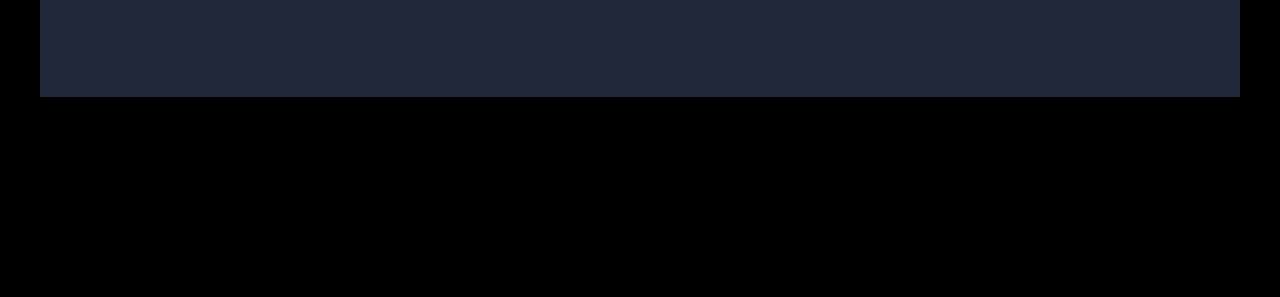
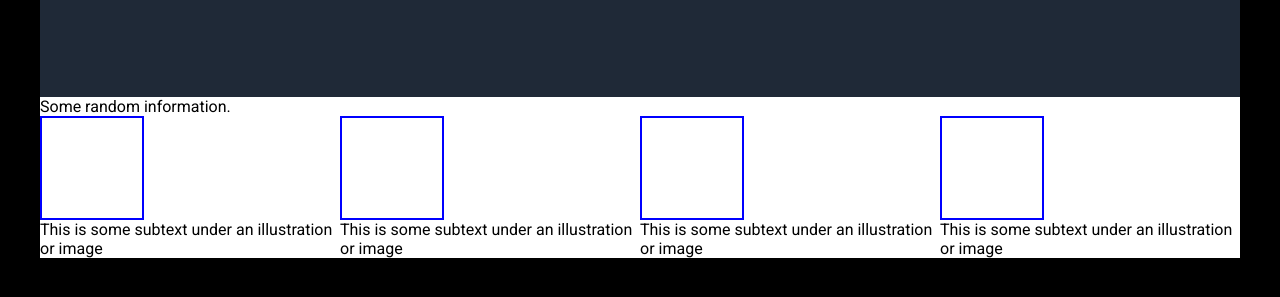
Before and after one commit to mdtagg/Odin-Project-Landing-Page, a plain HTML site: page index.html in a window 1280 px wide. Shown: the part 381-678 px from the top of the page. Drawn offline with Linux system fonts and the light colour scheme.

Commit message:
Information section elements added, basic styling added

```diff
--- a/index.html
+++ b/index.html
@@ -32,6 +32,37 @@
             </div>
         </div>
     </div>
+    <div class="info-container">
+        <div class="info-title">
+            <p>Some random information.</p>
+        </div>
+        <div class="info-pictures-container">
+            <div class="info-picture-element">
+                <div class="info-picture">
+
+                </div>
+                <p>This is some subtext under an illustration or image</p>
+            </div>
+            <div class="info-picture-element">
+                <div class="info-picture">
+
+                </div>
+                <p>This is some subtext under an illustration or image</p>
+            </div>
+            <div class="info-picture-element">
+                <div class="info-picture">
+
+                </div>
+                <p>This is some subtext under an illustration or image</p>
+            </div>
+            <div class="info-picture-element">
+                <div class="info-picture">
+
+                </div>
+                <p>This is some subtext under an illustration or image</p>
+            </div>
+
+        </div>
 
     </div>
 </body>
--- a/styles.css
+++ b/styles.css
@@ -74,3 +74,28 @@ ul a {
     justify-content: center;
     margin-right:50px;
 }
+
+
+.info-container {
+    display:flex;
+    flex-direction: column;
+    width:100%;
+    background-color:white;
+}
+
+.info-pictures-container {
+    display:flex;
+    justify-content: center;
+    align-items: center;
+}
+
+.info-picture-element {
+    display:flex;
+    flex-direction: column;
+}
+
+.info-picture {
+    height:100px;
+    width:100px;
+    border:2px solid blue;
+}
```
